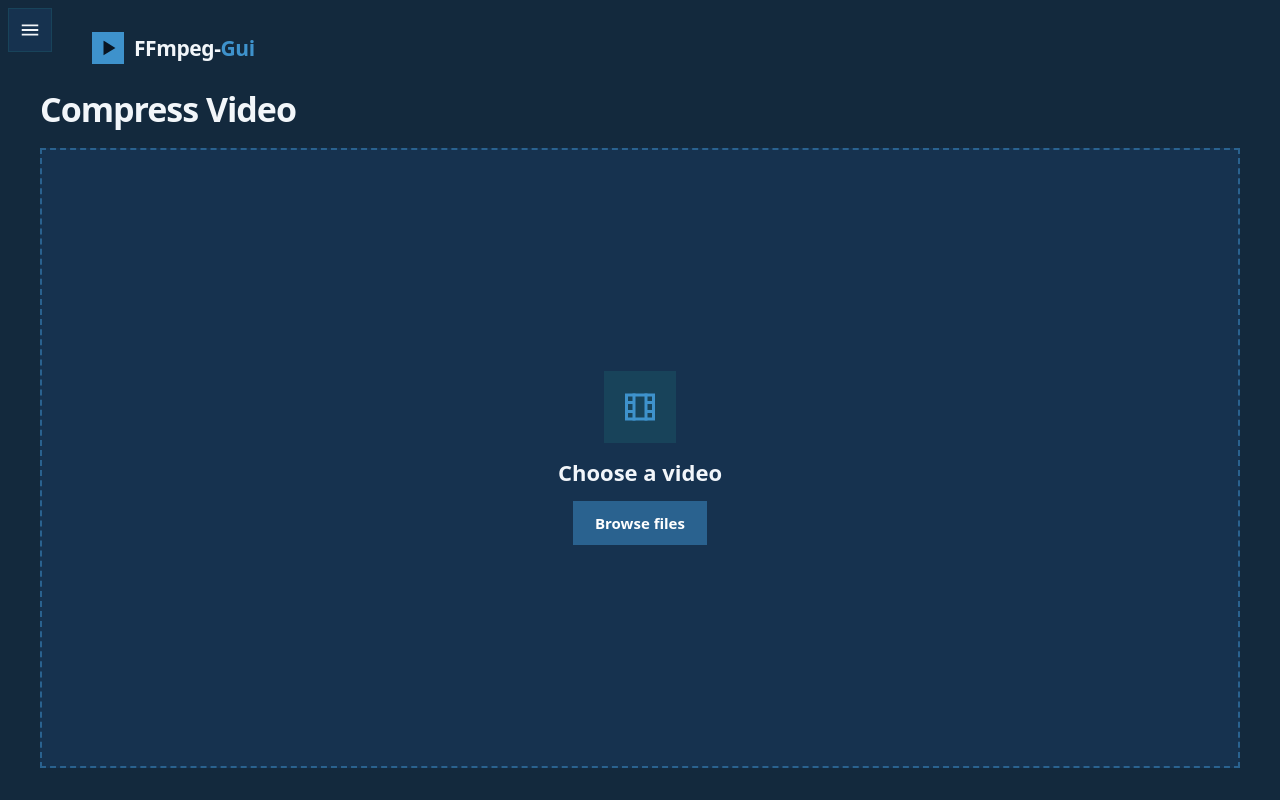
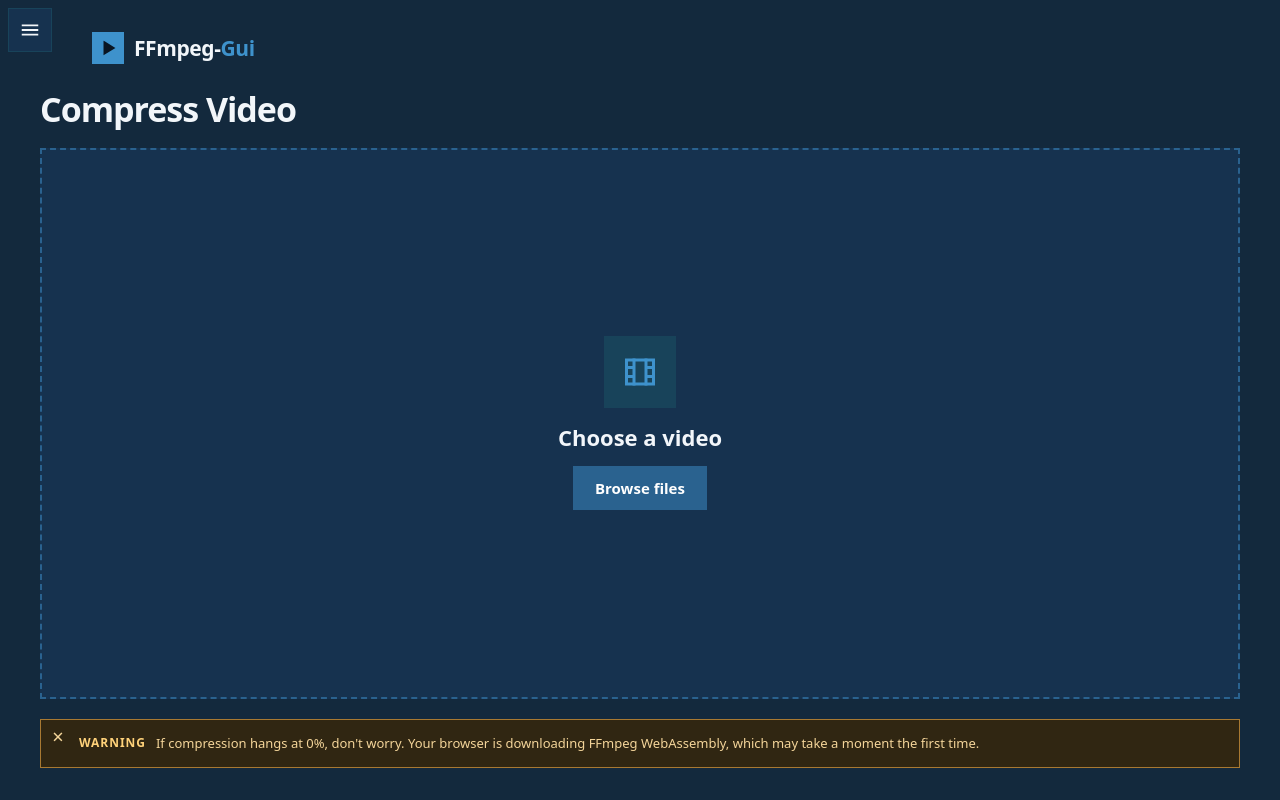
Before and after one commit to Heng-Leangseng/FFmpeg-Gui, a React (Vite) app: page / in a window 1280 px wide. Built offline with nearby package versions, Linux system fonts and the light colour scheme.

Commit message:
Add warning to user if they are confused by the progression not progressing

```diff
--- a/src/components/SelectVideo.tsx
+++ b/src/components/SelectVideo.tsx
@@ -1,4 +1,4 @@
-import { useRef, DragEvent, ChangeEvent } from 'react';
+import { useRef, useState, DragEvent, ChangeEvent } from 'react';
 
 interface SelectVideoProps {
   onFileSelect: (file: File) => void;
@@ -22,6 +22,7 @@ const FileDropIcon = () => (
 export const SelectVideo: React.FC<SelectVideoProps> = ({ onFileSelect }) => {
   const inputRef = useRef<HTMLInputElement>(null);
   const dropZoneRef = useRef<HTMLButtonElement>(null);
+  const [showWarning, setShowWarning] = useState(true);
 
   const handleFile = (file: File) => {
     if (file.type.startsWith('video/')) {
@@ -84,6 +85,23 @@ export const SelectVideo: React.FC<SelectVideoProps> = ({ onFileSelect }) => {
         <span style={{ background: '#2A628F', color: '#fff', padding: '12px 22px', fontSize: '15px', fontWeight: 600, borderRadius: '0' }}>Browse files</span>
       </button>
 
+      {showWarning && (
+        <aside className="wasm-warning" aria-label="FFmpeg download notice">
+          <button
+            className="wasm-warning-close"
+            type="button"
+            onClick={() => setShowWarning(false)}
+            aria-label="Close warning"
+          >
+            ×
+          </button>
+          <div className="wasm-warning-content">
+            <strong>WARNING</strong>
+            <span>If compression hangs at 0%, don't worry. Your browser is downloading FFmpeg WebAssembly, which may take a moment the first time.</span>
+          </div>
+        </aside>
+      )}
+
       <input
         ref={inputRef}
         type="file"
--- a/src/styles/index.css
+++ b/src/styles/index.css
@@ -252,6 +252,54 @@ body {
   outline-offset: 2px;
 }
 
+.wasm-warning {
+  position: relative;
+  display: flex;
+  align-items: flex-start;
+  padding: 14px;
+  border: 1px solid #A87932;
+  background: #302612;
+  color: #F4D59A;
+  font-size: 13px;
+  line-height: 1.45;
+}
+
+.wasm-warning-close {
+  position: absolute;
+  top: 5px;
+  left: 5px;
+  width: 24px;
+  height: 24px;
+  padding: 0;
+  border: 0;
+  background: transparent;
+  color: #F4D59A;
+  font: 400 20px/1 var(--sans);
+  cursor: pointer;
+}
+
+.wasm-warning-close:hover {
+  color: #FFFFFF;
+}
+
+.wasm-warning-close:focus-visible {
+  outline: 2px solid #FFD27A;
+  outline-offset: 1px;
+}
+
+.wasm-warning-content {
+  display: flex;
+  gap: 10px;
+  padding-left: 24px;
+}
+
+.wasm-warning-content strong {
+  flex: none;
+  color: #FFD27A;
+  font-size: 12px;
+  letter-spacing: 0.08em;
+}
+
 .n {
   height: 84px;
   background: var(--bg-card);
```
